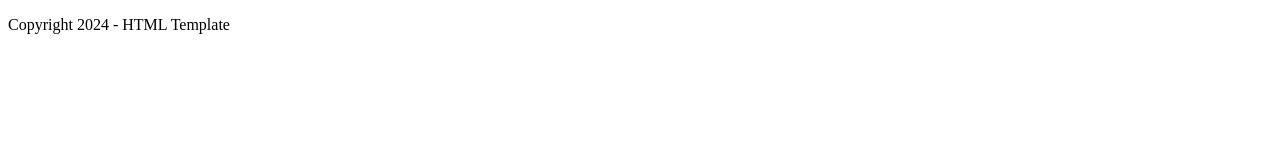
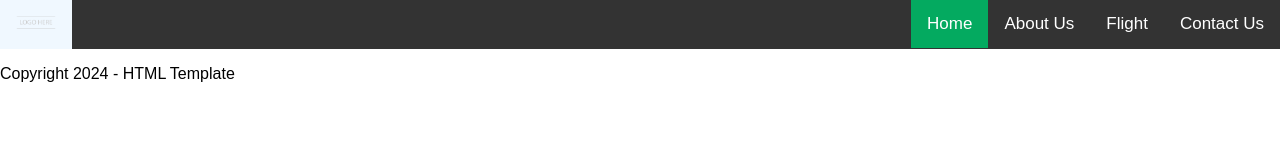
Before and after one commit to Victor-du-Preez/W3_HE1, a plain HTML site: page index.html in a window 1280 px wide. Drawn offline with Linux system fonts and the light colour scheme.

Commit message:
04. Basic Navigation

```diff
--- a/css/main.css
+++ b/css/main.css
@@ -0,0 +1,33 @@
+body {
+    margin: 0;
+    font-family: Arial, Helvetica, sans-serif;
+}
+
+.topNav{
+    overflow: hidden;
+    background-color: #333;
+}
+
+.topNav a{
+    float: left;
+    color: white;
+    text-align: center;
+    padding: 14px 16px;
+    text-decoration: none;
+    font-size: 17px;
+}
+
+.topNavRight{
+    float: right;
+}
+
+.topNav a:hover{
+    background-color: aliceblue;
+    color: black;
+}
+
+.topNav a.active{
+    background-color: #04AA60;
+    color: white;
+
+}
--- a/index.html
+++ b/index.html
@@ -21,7 +21,15 @@
 
 <body>
     <nav>
-        <!--menu goes here-->
+        <div class="topNav">
+            <a href="index.html"><img src="assets/images/logo.png" width="40px"></a>
+            <div class="topNavRight">
+                <a class="active" href="index.html">Home</a>
+                <a href="pages/about.html">About Us</a>
+                <a href="pages/flights.html">Flight</a>
+                <a href="pages/contact.html">Contact Us</a>
+            </div>
+        </div>
     </nav>
     <header>
         <!--everything before the fold-->
```
Also changed, not shown: pages/about.html (+9 -1 lines), pages/contact.html (+9 -1 lines), pages/flights.html (+9 -1 lines), assets/images/logo.png (added), 1 other file.
